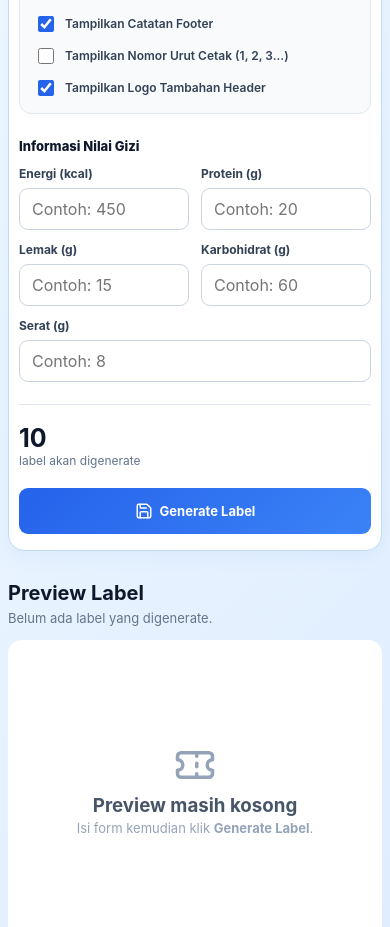
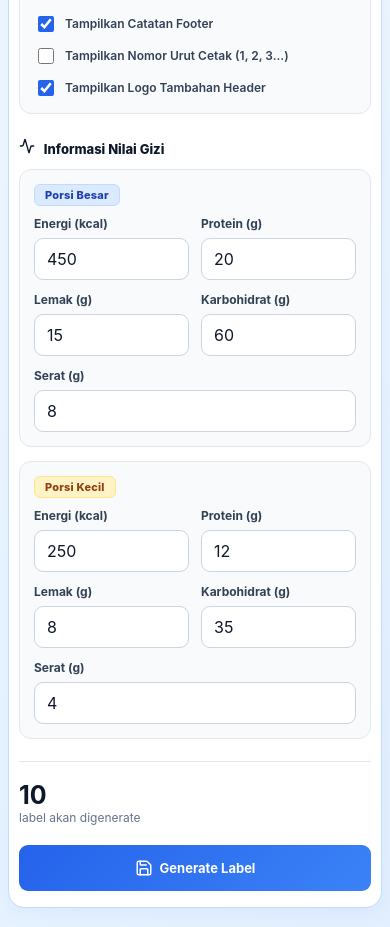
Before and after one commit to Ihsanfs/labelmbg, a React (Vite) app: page / in a window 390 px wide. Shown: the part 1820-2747 px from the top of the page. Built offline with nearby package versions, Linux system fonts and the light colour scheme.

Commit message:
fix(responsive & nutrition): show price input on mobile view and add dual portion nutrition forms (Porsi Besar & Porsi Kecil)

```diff
--- a/src/App.jsx
+++ b/src/App.jsx
@@ -1,5 +1,5 @@
 import React, { useEffect, useMemo, useState } from "react";
-import { Printer, Trash2, Save, RotateCcw, Database, Ticket, Search, Upload, CheckSquare, Square, Palette, Image as ImageIcon, Clock, Plus, X, List, AlignLeft } from "lucide-react";
+import { Printer, Trash2, Save, RotateCcw, Database, Ticket, Search, Upload, CheckSquare, Square, Palette, Image as ImageIcon, Clock, Plus, X, List, AlignLeft, Activity } from "lucide-react";
 import CouponCard from "./components/CouponCard";
 import {
   clearGenerations,
@@ -51,11 +51,16 @@ const EMPTY_FORM = {
   date: new Date().toISOString().slice(0, 10),
   quantity: 10,
   displayOptions: { ...DEFAULT_DISPLAY_OPTIONS },
-  energy: "",
-  protein: "",
-  fat: "",
-  carbs: "",
-  fiber: ""
+  energy: "450",
+  protein: "20",
+  fat: "15",
+  carbs: "60",
+  fiber: "8",
+  energySmall: "250",
+  proteinSmall: "12",
+  fatSmall: "8",
+  carbsSmall: "35",
+  fiberSmall: "4"
 };
 
 const THEMES = [
@@ -69,6 +74,20 @@ const THEMES = [
 
 function normalizeNutrition(form) {
   return {
+    large: {
+      energy: form.energy || "0",
+      protein: form.protein || "0",
+      fat: form.fat || "0",
+      carbs: form.carbs || "0",
+      fiber: form.fiber || "0"
+    },
+    small: {
+      energy: form.energySmall || "0",
+      protein: form.proteinSmall || "0",
+      fat: form.fatSmall || "0",
+      carbs: form.carbsSmall || "0",
+      fiber: form.fiberSmall || "0"
+    },
     energy: form.energy || "0",
     protein: form.protein || "0",
     fat: form.fat || "0",
@@ -417,11 +436,16 @@ export default function App() {
         showCode: record.showCode !== undefined ? record.showCode : true,
         showNumbering: record.showNumbering !== undefined ? record.showNumbering : true
       },
-      energy: record.nutrition?.energy || "",
-      protein: record.nutrition?.protein || "",
-      fat: record.nutrition?.fat || "",
-      carbs: record.nutrition?.carbs || "",
-      fiber: record.nutrition?.fiber || ""
+      energy: record.nutrition?.large?.energy || record.nutrition?.energy || "",
+      protein: record.nutrition?.large?.protein || record.nutrition?.protein || "",
+      fat: record.nutrition?.large?.fat || record.nutrition?.fat || "",
+      carbs: record.nutrition?.large?.carbs || record.nutrition?.carbs || "",
+      fiber: record.nutrition?.large?.fiber || record.nutrition?.fiber || "",
+      energySmall: record.nutrition?.small?.energy || "",
+      proteinSmall: record.nutrition?.small?.protein || "",
+      fatSmall: record.nutrition?.small?.fat || "",
+      carbsSmall: record.nutrition?.small?.carbs || "",
+      fiberSmall: record.nutrition?.small?.fiber || ""
     });
     window.scrollTo({ top: 0, behavior: "smooth" });
     loadCouponsInChunks(record.coupons);
@@ -889,14 +913,34 @@ export default function App() {
             </div>
 
 
-            <div className="section-caption">Informasi Nilai Gizi</div>
+            <div className="section-caption"><Activity size={16} style={{ display: "inline", marginRight: 6 }} /> Informasi Nilai Gizi</div>
 
+            <div className="nutrition-section-container">
+              <div className="nutrition-group-box">
+                <div className="nutrition-group-header">
+                  <span className="portion-badge large">Porsi Besar</span>
+                </div>
                 <div className="nutrition-inputs">
                   <label className="field"><span>Energi (kcal)</span><input type="number" min="0" step="0.01" value={form.energy} onChange={(e) => change("energy", e.target.value)} placeholder="Contoh: 450" /></label>
                   <label className="field"><span>Protein (g)</span><input type="number" min="0" step="0.01" value={form.protein} onChange={(e) => change("protein", e.target.value)} placeholder="Contoh: 20" /></label>
                   <label className="field"><span>Lemak (g)</span><input type="number" min="0" step="0.01" value={form.fat} onChange={(e) => change("fat", e.target.value)} placeholder="Contoh: 15" /></label>
                   <label className="field"><span>Karbohidrat (g)</span><input type="number" min="0" step="0.01" value={form.carbs} onChange={(e) => change("carbs", e.target.value)} placeholder="Contoh: 60" /></label>
                   <label className="field"><span>Serat (g)</span><input type="number" min="0" step="0.01" value={form.fiber} onChange={(e) => change("fiber", e.target.value)} placeholder="Contoh: 8" /></label>
+                </div>
+              </div>
+
+              <div className="nutrition-group-box">
+                <div className="nutrition-group-header">
+                  <span className="portion-badge small">Porsi Kecil</span>
+                </div>
+                <div className="nutrition-inputs">
+                  <label className="field"><span>Energi (kcal)</span><input type="number" min="0" step="0.01" value={form.energySmall} onChange={(e) => change("energySmall", e.target.value)} placeholder="Contoh: 250" /></label>
+                  <label className="field"><span>Protein (g)</span><input type="number" min="0" step="0.01" value={form.proteinSmall} onChange={(e) => change("proteinSmall", e.target.value)} placeholder="Contoh: 12" /></label>
+                  <label className="field"><span>Lemak (g)</span><input type="number" min="0" step="0.01" value={form.fatSmall} onChange={(e) => change("fatSmall", e.target.value)} placeholder="Contoh: 8" /></label>
+                  <label className="field"><span>Karbohidrat (g)</span><input type="number" min="0" step="0.01" value={form.carbsSmall} onChange={(e) => change("carbsSmall", e.target.value)} placeholder="Contoh: 35" /></label>
+                  <label className="field"><span>Serat (g)</span><input type="number" min="0" step="0.01" value={form.fiberSmall} onChange={(e) => change("fiberSmall", e.target.value)} placeholder="Contoh: 4" /></label>
+                </div>
+              </div>
             </div>
 
             <div className="generate-bar">
--- a/src/components/CouponCard.jsx
+++ b/src/components/CouponCard.jsx
@@ -130,25 +130,35 @@ export default function CouponCard({ coupon, index }) {
             <div className="coupon-right-col">
               <span className="nutrition-header-title">NILAI GIZI</span>
               <div className="nutrition-vertical-list">
-                <div className="nutrition-item">
-                  <span>Energi</span>
-                  <b>{coupon.nutrition?.energy || "0"} kcal</b>
+                <div className="nutrition-header-row">
+                  <span className="nutrition-col-name">Gizi</span>
+                  <span className="nutrition-col-val title">Besar</span>
+                  <span className="nutrition-col-val title">Kecil</span>
                 </div>
                 <div className="nutrition-item">
-                  <span>Protein</span>
-                  <b>{coupon.nutrition?.protein || "0"} g</b>
+                  <span className="nutrition-col-name">Energi</span>
+                  <b className="nutrition-col-val">{coupon.nutrition?.large?.energy || coupon.nutrition?.energy || "0"} <small>kcal</small></b>
+                  <b className="nutrition-col-val">{coupon.nutrition?.small?.energy || "0"} <small>kcal</small></b>
                 </div>
                 <div className="nutrition-item">
-                  <span>Lemak</span>
-                  <b>{coupon.nutrition?.fat || "0"} g</b>
+                  <span className="nutrition-col-name">Protein</span>
+                  <b className="nutrition-col-val">{coupon.nutrition?.large?.protein || coupon.nutrition?.protein || "0"} <small>g</small></b>
+                  <b className="nutrition-col-val">{coupon.nutrition?.small?.protein || "0"} <small>g</small></b>
                 </div>
                 <div className="nutrition-item">
-                  <span>Karbohidrat</span>
-                  <b>{coupon.nutrition?.carbs || "0"} g</b>
+                  <span className="nutrition-col-name">Lemak</span>
+                  <b className="nutrition-col-val">{coupon.nutrition?.large?.fat || coupon.nutrition?.fat || "0"} <small>g</small></b>
+                  <b className="nutrition-col-val">{coupon.nutrition?.small?.fat || "0"} <small>g</small></b>
                 </div>
                 <div className="nutrition-item">
-                  <span>Serat</span>
-                  <b>{coupon.nutrition?.fiber || "0"} g</b>
+                  <span className="nutrition-col-name">Karbo</span>
+                  <b className="nutrition-col-val">{coupon.nutrition?.large?.carbs || coupon.nutrition?.carbs || "0"} <small>g</small></b>
+                  <b className="nutrition-col-val">{coupon.nutrition?.small?.carbs || "0"} <small>g</small></b>
+                </div>
+                <div className="nutrition-item">
+                  <span className="nutrition-col-name">Serat</span>
+                  <b className="nutrition-col-val">{coupon.nutrition?.large?.fiber || coupon.nutrition?.fiber || "0"} <small>g</small></b>
+                  <b className="nutrition-col-val">{coupon.nutrition?.small?.fiber || "0"} <small>g</small></b>
                 </div>
               </div>
             </div>
--- a/src/styles/app.css
+++ b/src/styles/app.css
@@ -266,6 +266,41 @@ button:disabled { opacity: .55; cursor: not-allowed; }
 }
 
 .section-caption { margin: 24px 0 12px; font-size: 13px; font-weight: 800; color: #0f172a; }
+.nutrition-section-container {
+  display: flex;
+  flex-direction: column;
+  gap: 14px;
+}
+.nutrition-group-box {
+  background: #f8fafc;
+  border: 1px solid #e2e8f0;
+  border-radius: 12px;
+  padding: 14px;
+}
+.nutrition-group-header {
+  margin-bottom: 10px;
+  display: flex;
+  align-items: center;
+}
+.portion-badge {
+  display: inline-flex;
+  align-items: center;
+  padding: 3px 10px;
+  border-radius: 6px;
+  font-size: 11px;
+  font-weight: 800;
+  letter-spacing: 0.2px;
+}
+.portion-badge.large {
+  background: #dbeafe;
+  color: #1e40af;
+  border: 1px solid #bfdbfe;
+}
+.portion-badge.small {
+  background: #fef3c7;
+  color: #92400e;
+  border: 1px solid #fde68a;
+}
 .nutrition-inputs { display: grid; grid-template-columns: repeat(5, 1fr); gap: 12px; }
 
 .generate-bar { margin-top: 22px; padding-top: 18px; border-top: 1px solid #e2e8f0; display: flex; justify-content: space-between; align-items: center; gap: 20px; }
@@ -549,25 +584,51 @@ button:disabled { opacity: .55; cursor: not-allowed; }
   border-radius: 6px;
   overflow: hidden;
   background: #fff;
+  margin-top: 3px;
+}
+.nutrition-header-row {
+  display: grid;
+  grid-template-columns: 1fr 1fr 1fr;
+  align-items: center;
+  padding: 2px 6px;
+  background: #f1f5f9;
+  border-bottom: 1px solid #e2e8f0;
+}
+.nutrition-header-row span {
+  font-size: 7.5px;
+  font-weight: 800;
+  color: #475569;
+}
+.nutrition-header-row span.title {
+  text-align: right;
+  color: #1e40af;
 }
 .nutrition-item {
-  display: flex;
-  justify-content: space-between;
+  display: grid;
+  grid-template-columns: 1fr 1fr 1fr;
   align-items: center;
-  padding: 5px 8px;
+  padding: 3px 6px;
   border-bottom: 1px solid #f1f5f9;
 }
 .nutrition-item:last-child {
   border-bottom: none;
 }
-.nutrition-item span {
+.nutrition-col-name {
   color: #64748b;
+  font-size: 7.5px;
+  font-weight: 700;
+}
+.nutrition-col-val {
   font-size: 8px;
+  color: #1e3a8a;
+  text-align: right;
+  font-weight: 800;
+  white-space: nowrap;
+}
+.nutrition-col-val small {
+  font-size: 6.5px;
   font-weight: 600;
-}
-.nutrition-item b {
-  font-size: 9px;
-  color: #1e3a8a;
+  color: #64748b;
 }
 .coupon-code-row small { display: block; color: #64748b; font-size: 7px; font-weight: 600; }
 .coupon-code-row { display: flex; justify-content: space-between; align-items: center; margin-top: 8px; }
@@ -984,24 +1045,53 @@ button:disabled { opacity: .55; cursor: not-allowed; }
     border: .2mm solid #bfdbfe;
     border-radius: 1mm;
     background: #fff !important;
+    margin-top: 0.5mm;
+  }
+  .nutrition-header-row {
+    display: grid;
+    grid-template-columns: 1fr 1fr 1fr;
+    align-items: center;
+    padding: 0.3mm 0.8mm;
+    background: #f1f5f9 !important;
+    border-bottom: .15mm solid #e2e8f0;
+    -webkit-print-color-adjust: exact;
+    print-color-adjust: exact;
+  }
+  .nutrition-header-row span {
+    font-size: 3.8pt;
+    font-weight: 800;
+    color: #475569 !important;
+  }
+  .nutrition-header-row span.title {
+    text-align: right;
+    color: #1e40af !important;
   }
   .nutrition-item {
-    display: flex;
-    justify-content: space-between;
+    display: grid;
+    grid-template-columns: 1fr 1fr 1fr;
     align-items: center;
-    padding: 0.8mm 1.2mm;
-    border-bottom: .2mm solid #f1f5f9;
+    padding: 0.4mm 0.8mm;
+    border-bottom: .15mm solid #f1f5f9;
   }
   .nutrition-item:last-child {
     border-bottom: none;
   }
-  .nutrition-item span {
+  .nutrition-col-name {
+    font-size: 4pt;
+    color: #64748b !important;
+    font-weight: 700;
+  }
+  .nutrition-col-val {
     font-size: 4.5pt;
+    color: #1e3a8a !important;
+    text-align: right;
+    font-weight: 800;
+    white-space: nowrap;
+  }
+  .nutrition-col-val small {
+    font-size: 3.5pt;
     color: #64748b !important;
-  }
-  .nutrition-item b {
-    font-size: 5pt;
-    color: #1e3a8a !important;
+    font-weight: 600;
   }
   .coupon-code-row small { font-size: 4pt; }
   .coupon-code-row { margin-top: 1mm; padding-top: 0.8mm; border-top: .15mm solid #e2e8f0; display: flex; justify-content: space-between; align-items: center; }
```
Lines whose indentation alone changed are shown as unchanged.
